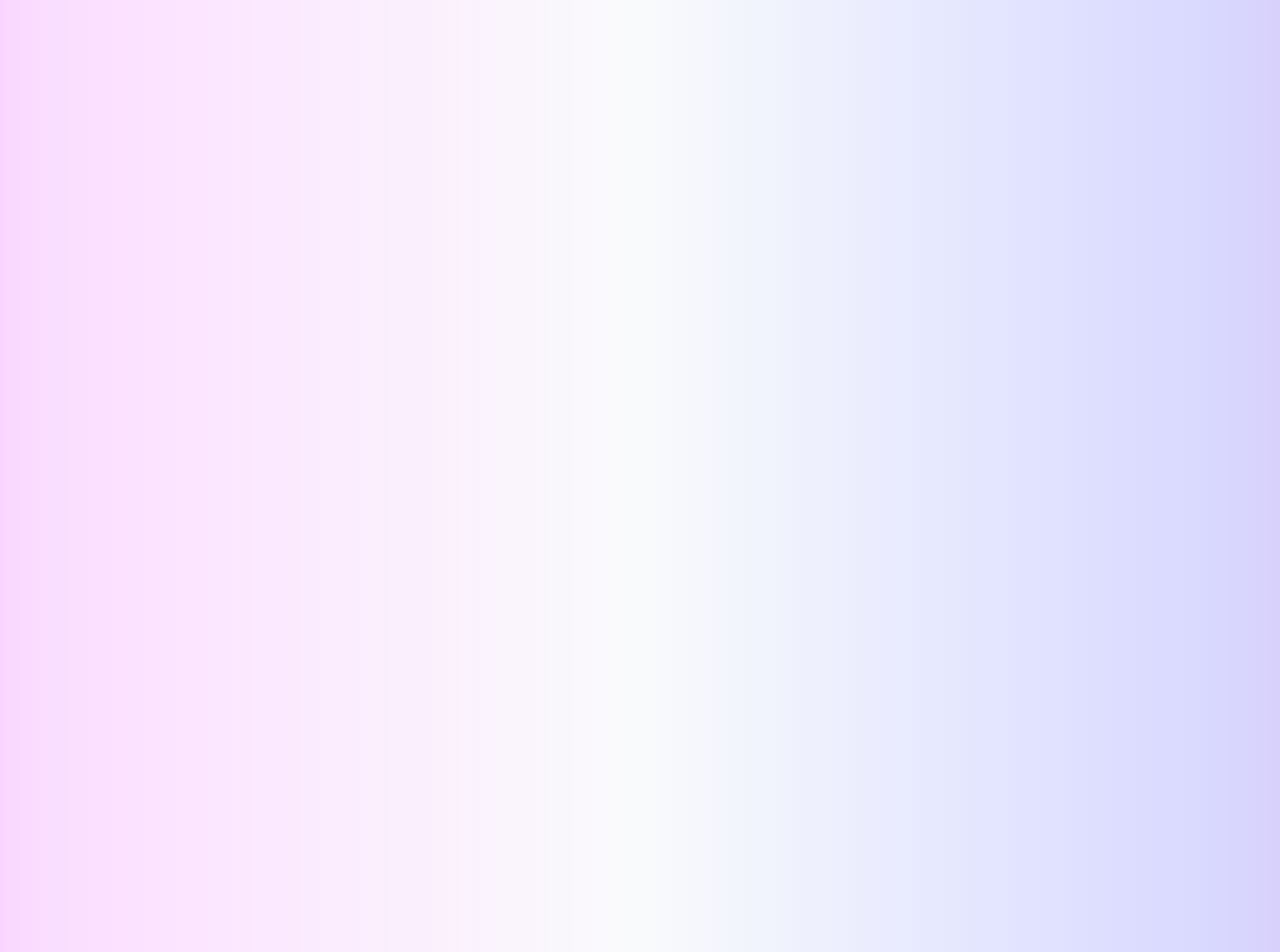
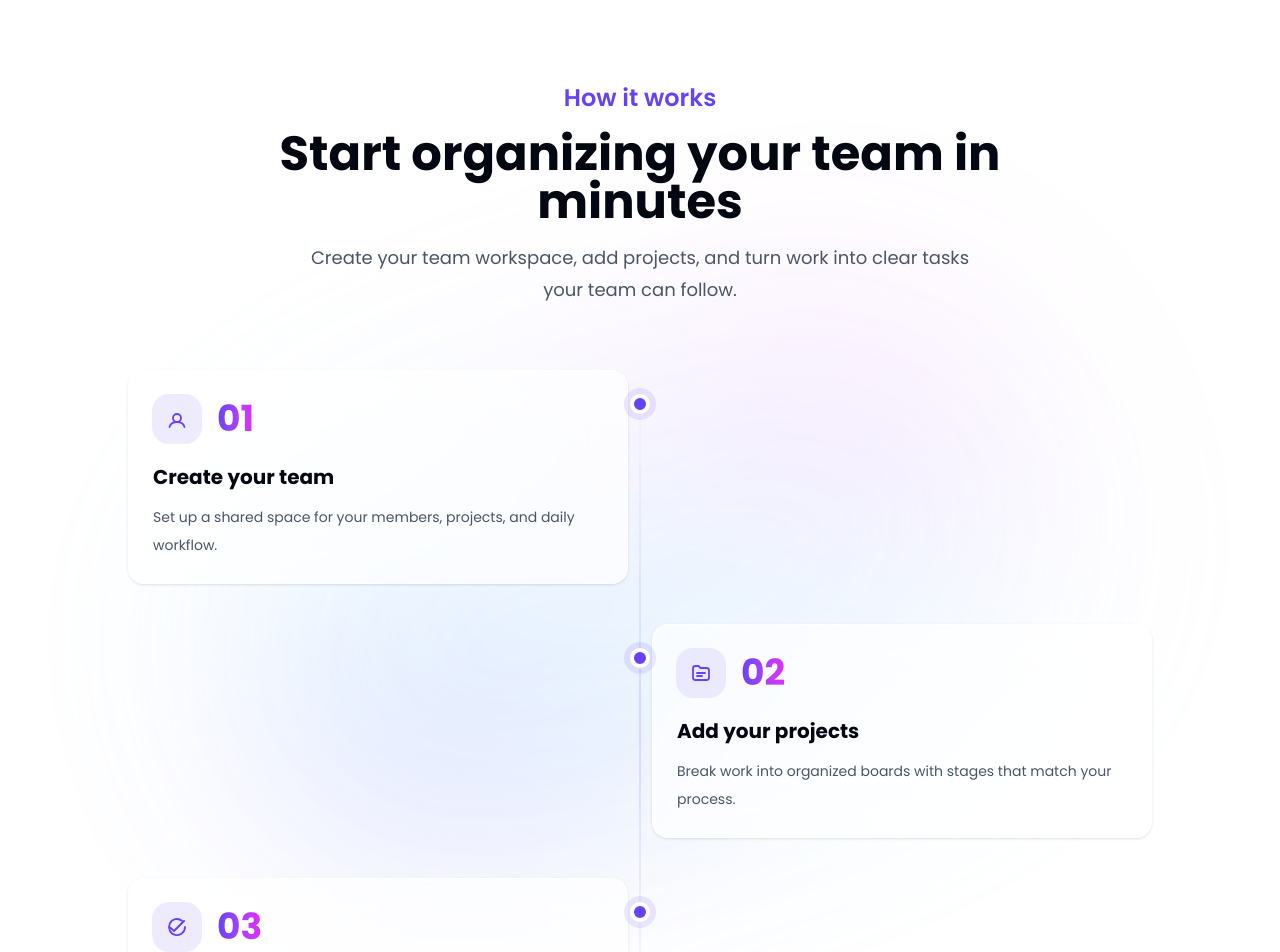
Before and after one commit to mhmadsafadi/TeamLine, a Next.js app: page /en in a window 1280 px wide. Shown: the part 1820-2772 px from the top of the page. Built offline with nearby package versions, Linux system fonts and the light colour scheme; no server answers.

Commit message:
add many sections and sql DB

```diff
--- /dev/null
+++ b/app/[locale]/auth/callback/route.js
@@ -0,0 +1,35 @@
+import { createServerClient } from "@supabase/ssr";
+import { cookies } from "next/headers";
+import { NextResponse } from "next/server";
+import { routing } from "@/i18n/routing";
+
+export async function GET(request) {
+  const { searchParams, origin } = new URL(request.url);
+  const code = searchParams.get("code");
+  const locale = routing.defaultLocale;
+
+  if (code) {
+    const cookieStore = await cookies();
+    const supabase = createServerClient(
+      process.env.NEXT_PUBLIC_SUPABASE_URL,
+      process.env.NEXT_PUBLIC_SUPABASE_ANON_KEY,
+      {
+        cookies: {
+          getAll() { return cookieStore.getAll(); },
+          setAll(cookiesToSet) {
+            cookiesToSet.forEach(({ name, value, options }) =>
+              cookieStore.set(name, value, options)
+            );
+          },
+        },
+      }
+    );
+
+    const { error } = await supabase.auth.exchangeCodeForSession(code);
+    if (!error) {
+      return NextResponse.redirect(`${origin}/${locale}/dashboard`);
+    }
+  }
+
+  return NextResponse.redirect(`${origin}/${locale}/login`);
+}
--- a/app/[locale]/page.jsx
+++ b/app/[locale]/page.jsx
@@ -1,5 +1,6 @@
 import Features from "@/components/landing/Features";
 import Hero from "@/components/landing/Hero";
+import HowItWorks from "@/components/landing/HowItWorks";
 import { Navbar } from "@/components/Navbar";
 
 export default function Home() {
@@ -8,6 +9,7 @@ export default function Home() {
       <Navbar />
       <Hero />
       <Features />
+      <HowItWorks />
     </section>
   );
 }
--- /dev/null
+++ b/components/SectionHeader.jsx
@@ -0,0 +1,26 @@
+const SectionHeader = ({
+  label,
+  title,
+  description,
+  labelClassName = "",
+  titleClassName = "",
+  descriptionClassName = "",
+}) => {
+  return (
+    <div className="mb-8 mx-auto max-w-3xl text-center">
+      <h1 className={`text-2xl font-semibold ${labelClassName}`}>{label}</h1>
+
+      <h2 className={`my-4 text-3xl font-bold text-gray-950 md:text-5xl ${titleClassName}`}>
+        {title}
+      </h2>
+
+      {description && (
+        <p className={`mx-auto max-w-2xl text-base leading-7 text-gray-200 md:text-lg md:leading-8 ${descriptionClassName}`}>
+          {description}
+        </p>
+      )}
+    </div>
+  );
+};
+
+export default SectionHeader;
--- a/components/landing/Features.jsx
+++ b/components/landing/Features.jsx
@@ -1,17 +1,21 @@
 import { useTranslations } from "next-intl";
+import SectionHeader from "../SectionHeader";
 
 const Features = () => {
   const t = useTranslations("LandingPage.Features");
   const features = ["boards", "ownership", "progress", "bilingual"];
 
   return (
-    <section className="mt-10 py-10 bg-linear-to-r from-secondary/50 via-gray-50 to-main/75">
-      <div className="container text-c px-3 sm:px-0">
-        <div className="mb-7 text-white">
-          {/* <h1 className="text-3xl font-bold mb-3 rtl:text-secondary ltr:text-main">{t("label")}</h1> */}
-          <h2 className="text-2xl ">{t("title")}</h2>
-          <p>{t("description")}</p>
-        </div>
+    <section className="mt-10 py-10 bg-linear-to-r from-secondary/50 to-main/75">
+      <div className="container text-center px-3 sm:px-0">
+        <SectionHeader
+            label={t("label")}
+            title={t("title")}
+            description={t("description")}
+            labelClassName="text-white"
+            titleClassName="text-white"
+            descriptionClassName="text-gray-200"
+        />
 
          <div className="grid grid-cols-1 gap-5 md:grid-cols-2 lg:grid-cols-4">
           {features.map((key) => (
--- /dev/null
+++ b/components/landing/HowItWorks.jsx
@@ -0,0 +1,117 @@
+import { useTranslations } from "next-intl";
+import SectionHeader from "../SectionHeader";
+
+const icons = {
+  team: (
+    <svg viewBox="0 0 24 24" className="size-6" fill="none">
+      <path
+        d="M16 11a4 4 0 1 0-8 0 4 4 0 0 0 8 0Z"
+        stroke="currentColor"
+        strokeWidth="1.8"
+      />
+      <path
+        d="M4.5 20c.8-3 3.5-5 7.5-5s6.7 2 7.5 5"
+        stroke="currentColor"
+        strokeWidth="1.8"
+        strokeLinecap="round"
+      />
+    </svg>
+  ),
+  project: (
+    <svg viewBox="0 0 24 24" className="size-6" fill="none">
+      <path
+        d="M4 7.5A2.5 2.5 0 0 1 6.5 5h3l2 2h6A2.5 2.5 0 0 1 20 9.5v7A2.5 2.5 0 0 1 17.5 19h-11A2.5 2.5 0 0 1 4 16.5v-9Z"
+        stroke="currentColor"
+        strokeWidth="1.8"
+        strokeLinejoin="round"
+      />
+      <path
+        d="M8 12h8M8 15h5"
+        stroke="currentColor"
+        strokeWidth="1.8"
+        strokeLinecap="round"
+      />
+    </svg>
+  ),
+  tasks: (
+    <svg viewBox="0 0 24 24" className="size-6" fill="none">
+      <path
+        d="M5 12.5 9 16l10-10"
+        stroke="currentColor"
+        strokeWidth="2"
+        strokeLinecap="round"
+        strokeLinejoin="round"
+      />
+      <path
+        d="M20 12a8 8 0 1 1-3-6.2"
+        stroke="currentColor"
+        strokeWidth="1.8"
+        strokeLinecap="round"
+      />
+    </svg>
+  ),
+};
+
+const steps = ["team", "project", "tasks"];
+
+const HowItWorks = () => {
+  const t = useTranslations("LandingPage.HowItWorks");
+
+  return (
+    <section className="relative overflow-hidden bg-white py-24">
+      <div className="pointer-events-none absolute inset-0 opacity-80">
+        <div className="absolute left-1/2 top-1/2 h-[420px] w-[820px] -translate-x-1/2 -translate-y-1/2 rotate-[-18deg] rounded-full bg-gradient-to-tr from-main/35 via-cyan-200/25 to-secondary/30 blur-[110px]" />
+      </div>
+
+      <div className="container relative px-3 md:px-0">
+        <SectionHeader
+            label={t("label")}
+            title={t("title")}
+            description={t("description")}
+            labelClassName="text-main"
+            titleClassName="text-black"
+            descriptionClassName="text-gray-600"
+        />
+
+        <div className="relative mx-auto mt-16 max-w-5xl">
+          <div className="absolute left-1/2 top-0 hidden h-full w-px -translate-x-1/2 bg-gradient-to-b from-main/0 via-main/30 to-secondary/0 md:block" />
+
+          <div className="space-y-10">
+            {steps.map((key, index) => (
+              <div
+                key={key}
+                className={`relative grid gap-6 md:grid-cols-2 md:items-center ${
+                  index % 2 === 1 ? "md:[&>div:first-child]:col-start-2" : ""
+                }`}
+              >
+                <div className="relative rounded-2xl border border-white/70 bg-white/70 p-6 shadow-sm backdrop-blur-xl">
+                  <div className="mb-5 flex items-center gap-4">
+                    <div className="flex size-12 items-center justify-center rounded-2xl bg-main/10 text-main ring-1 ring-main/10">
+                      {icons[key]}
+                    </div>
+
+                    <span className="bg-gradient-to-r from-main to-secondary bg-clip-text text-4xl font-black text-transparent">
+                      {t(`steps.${key}.number`)}
+                    </span>
+                  </div>
+
+                  <h3 className="text-xl font-bold text-gray-950">
+                    {t(`steps.${key}.title`)}
+                  </h3>
+
+                  <p className="mt-3 text-sm leading-7 text-gray-600">
+                    {t(`steps.${key}.description`)}
+                  </p>
+                </div>
+
+                <div className="absolute left-1/2 top-6 hidden size-5 -translate-x-1/2 rounded-full border-4 border-white bg-main shadow-[0_0_0_6px_rgba(99,75,255,0.12)] md:block" />
+              </div>
+            ))}
+          </div>
+        </div>
+      </div>
+    </section>
+  );
+};
+
+export default HowItWorks;
--- a/lib/supabase/server.js
+++ b/lib/supabase/server.js
@@ -14,7 +14,7 @@ export const createClient = async () => {
         },
         setAll(cookiesToSet) {
           try {
-            cookiesToSet.forEach(({ name, value, options }) =>
+              cookiesToSet.forEach(({ name, value, options }) =>
               cookieStore.set(name, value, options)
             );
           } catch {}
--- a/messages/ar.json
+++ b/messages/ar.json
@@ -30,6 +30,28 @@
         "bilingual": {
           "title": "مساحة ثنائية اللغة",
           "description": "اعمل براحة بالعربية أو الإنجليزية مع واجهات تبدو طبيعية في كلا الاتجاهين."
+        }
+      }
+    },
+    "HowItWorks": {
+      "label": "طريقة العمل",
+      "title": "ابدأ بتنظيم فريقك خلال دقائق",
+      "description": "أنشئ مساحة لفريقك، أضف المشاريع، وحوّل العمل إلى مهام واضحة يمكن للجميع متابعتها.",
+      "steps": {
+        "team": {
+          "number": "01",
+          "title": "أنشئ فريقك",
+          "description": "جهّز مساحة مشتركة للأعضاء والمشاريع وسير العمل اليومي."
+        },
+        "project": {
+          "number": "02",
+          "title": "أضف مشاريعك",
+          "description": "قسّم العمل إلى لوحات منظمة ومراحل تناسب طريقة عملك."
+        },
+        "tasks": {
+          "number": "03",
+          "title": "وزّع المهام وتابعها",
+          "description": "امنح كل مهمة مسؤولًا وأولوية وحالة واضحة حتى يبقى التقدم ظاهرًا."
         }
       }
     }
--- a/messages/en.json
+++ b/messages/en.json
@@ -30,6 +30,28 @@
         "bilingual": {
           "title": "Bilingual Workspace",
           "description": "Work comfortably in Arabic or English with layouts that feel natural in both directions."
+        }
+      }
+    },
+    "HowItWorks": {
+      "label": "How it works",
+      "title": "Start organizing your team in minutes",
+      "description": "Create your team workspace, add projects, and turn work into clear tasks your team can follow.",
+      "steps": {
+        "team": {
+          "number": "01",
+          "title": "Create your team",
+          "description": "Set up a shared space for your members, projects, and daily workflow."
+        },
+        "project": {
+          "number": "02",
+          "title": "Add your projects",
+          "description": "Break work into organized boards with stages that match your process."
+        },
+        "tasks": {
+          "number": "03",
+          "title": "Assign and track tasks",
+          "description": "Give every task an owner, priority, and status so progress stays visible."
         }
       }
     }
--- a/next.config.mjs
+++ b/next.config.mjs
@@ -4,7 +4,6 @@ const withNextIntl = createNextIntlPlugin();
 
 /** @type {import('next').NextConfig} */
 const nextConfig = {
-  reactCompiler: true,
 };
 
 export default withNextIntl(nextConfig);
--- a/package.json
+++ b/package.json
@@ -4,7 +4,7 @@
   "private": true,
   "scripts": {
     "dev": "next dev --webpack",
-    "build": "next build --webpack",
+    "build": "next build",
     "start": "next start",
     "lint": "eslint"
   },
```
Also changed, not shown: app/[locale]/(auth)/components/SocialAuthButtons.jsx (+26 -2 lines).
